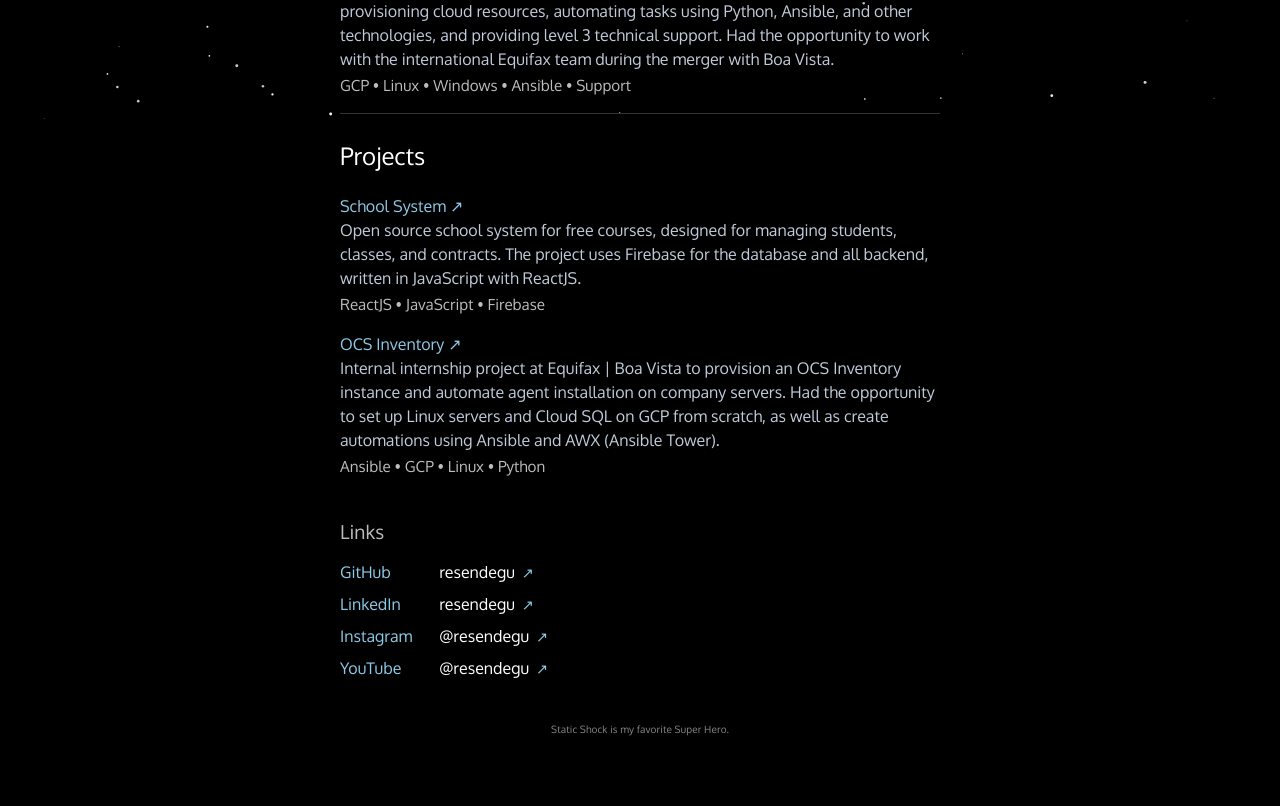
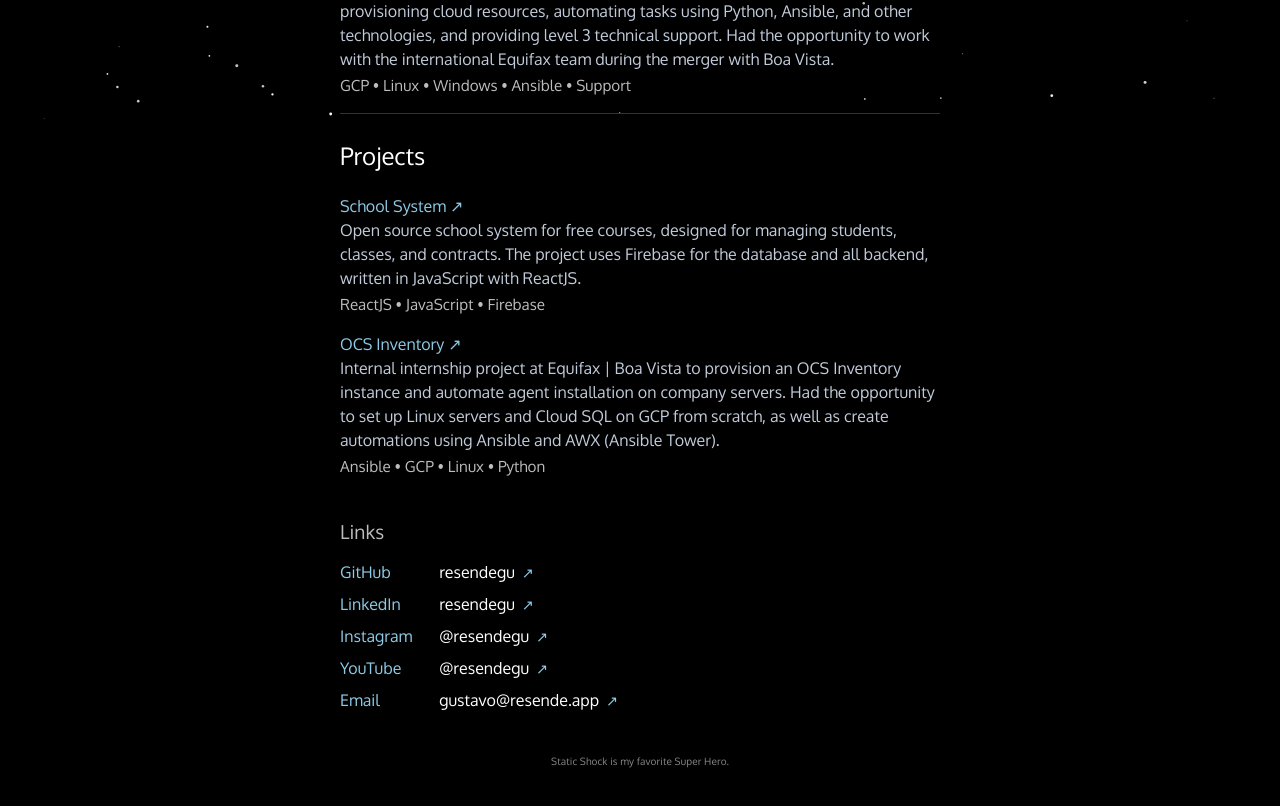
Before and after one commit to resendegu/resende.app, a React (Vite) app: page / in a window 1280 px wide. Shown: the part 681-1487 px from the top of the page. Built offline with nearby package versions, Linux system fonts and the light colour scheme.

Commit message:
feat: add email link to contact section

```diff
--- a/src/App.tsx
+++ b/src/App.tsx
@@ -340,6 +340,7 @@
             <li><span>LinkedIn</span><a href="https://www.linkedin.com/in/resendegu/" target="_blank" rel="noopener noreferrer">resendegu <span aria-label="external link" title="external link">↗</span></a></li>
             <li><span>Instagram</span><a href="https://instagram.com/resendegu" target="_blank" rel="noopener noreferrer">@resendegu <span aria-label="external link" title="external link">↗</span></a></li>
             <li><span>YouTube</span><a href="https://youtube.com/@resendegu" target="_blank" rel="noopener noreferrer">@resendegu <span aria-label="external link" title="external link">↗</span></a></li>
+            <li><span>Email</span><a href="mailto:gustavo@resende.app" target="_blank" rel="noopener noreferrer">gustavo@resende.app <span aria-label="external link" title="external link">↗</span></a></li>
           </ul>
         </section>
         <footer className="footer-easter-egg">
```
